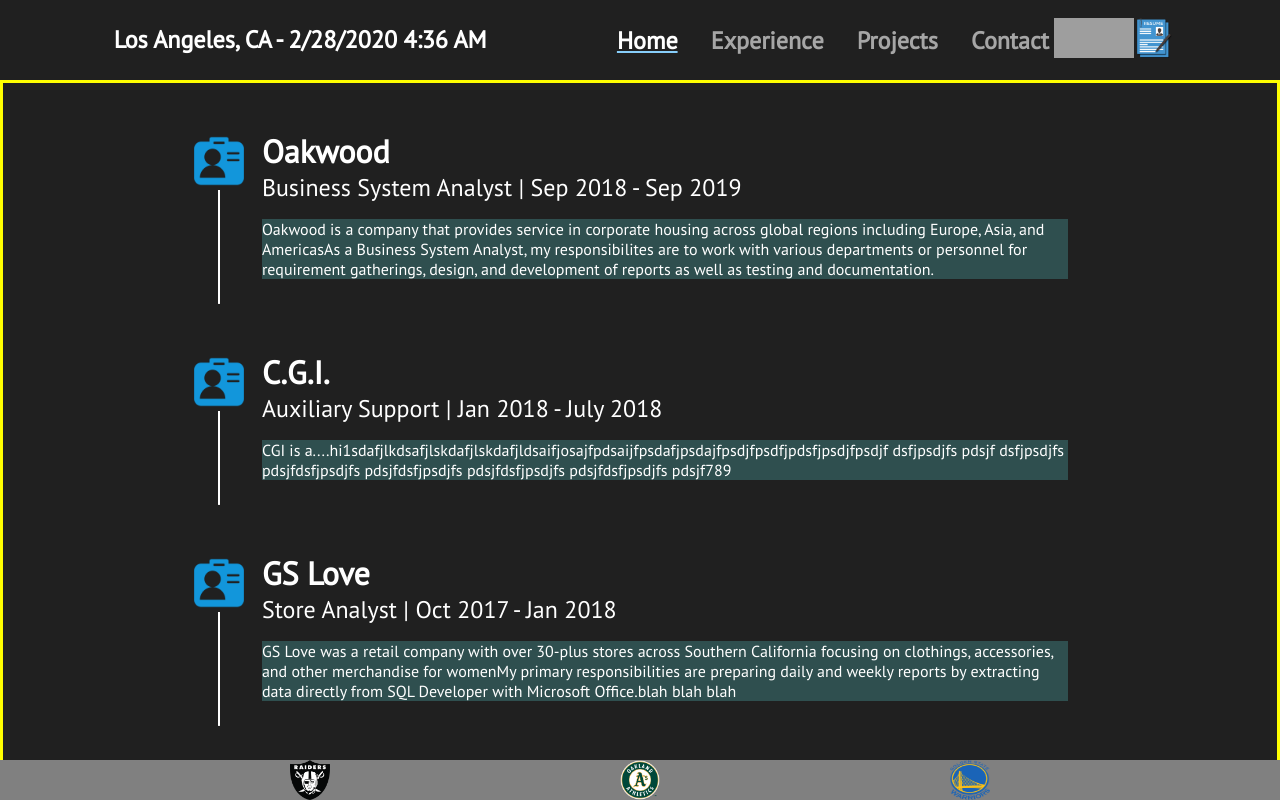
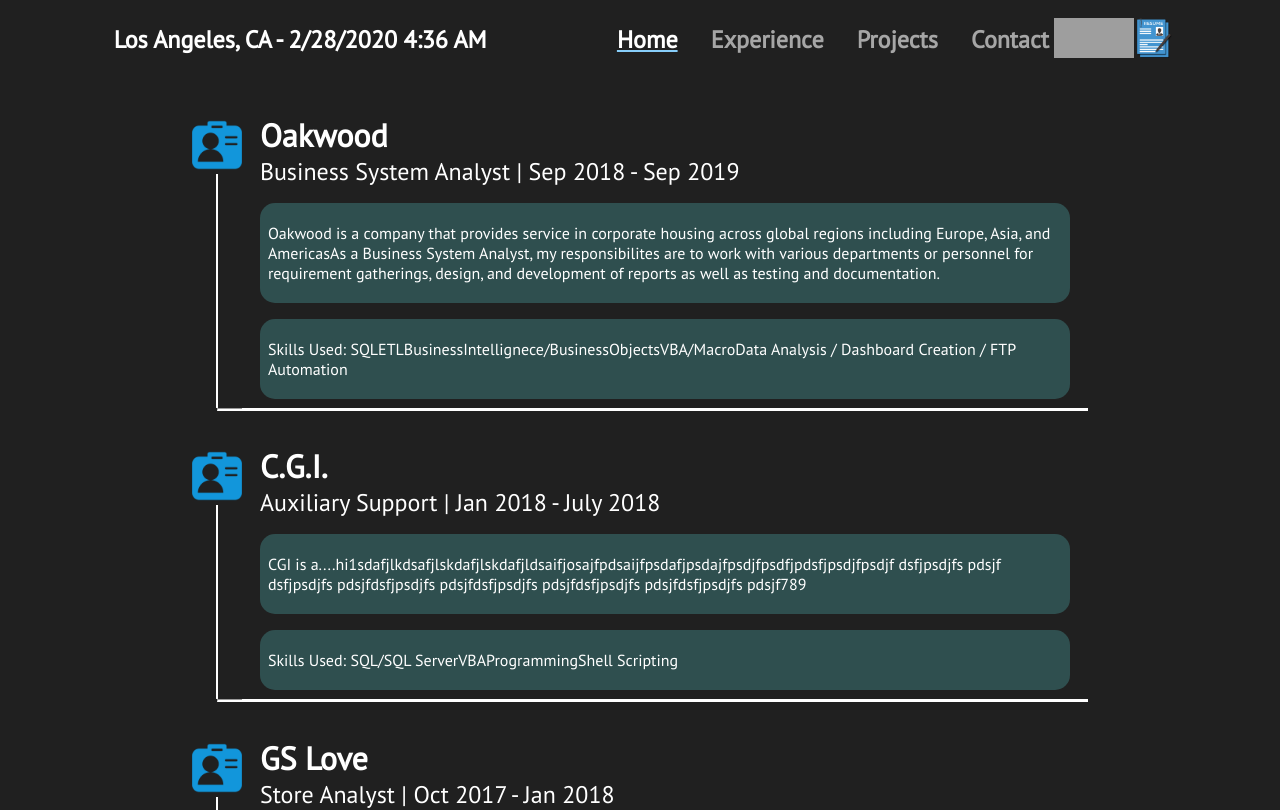
Before and after one commit to edistyping/ek-portfolio-new, a React (Create React App) app: page /experience in a window 1280 px wide. Shown: the top 810 px of the page. Built offline with nearby package versions, Linux system fonts and the light colour scheme; grey boxes are pictures that could not be loaded.

Commit message:
- CSS changes - Experience 90% done!

```diff
--- a/src/App.css
+++ b/src/App.css
@@ -10,7 +10,6 @@
   flex-direction: column;
   align-items: stretch;
 
-  color: lightseagreen;
   background-color: #202020;
 
 }
@@ -68,14 +67,12 @@
 
 .Body {
   width: 100%;
-  height: 85%;
+  height: auto;
 
   padding: 0;
   margin: 0;
 
-  background-position: 0;
-  background-repeat: no-repeat;
-
+  background-color: #202020;
 }
 
 
--- a/src/App.js
+++ b/src/App.js
@@ -14,7 +14,6 @@
 
       <Body/>
 
-      <Footer/>
     </div>
   );
 }
--- a/src/components/Experience.js
+++ b/src/components/Experience.js
@@ -62,9 +62,7 @@
     const jobList = [job0, job1, job2];
 
     return (
-        <div style={{height: "100%", borderStyle: "solid", borderColor: "yellow"}}>
-
-
+        <div style={{height: "auto", backgroundColor: "#202020"}}>
                         {jobList.map((i) =>
                             <div className="main-experience">
                                 <div className="experience-left">
@@ -74,15 +72,23 @@
                                     <div className="experience-left-bottom">
 
                                     </div>
+
+                                    <hr className="test"/>
+
                                 </div>
 
                                 <div className="experience-right">
                                     <p style={{ fontWeight: "bold", fontSize: "2em", padding: "0", margin: "0"}}>{i.employer}</p>
                                     <p style={{ fontSize: "1.5em", padding: "0", margin: "0"}}>{i.title} | {i.start_date} - {i.end_date}</p>
 
-                                    <div style={{ backgroundColor: "DarkSlateGrey", }}>
+                                    <div style={{ backgroundColor: "DarkSlateGrey", borderRadius: "15px", padding: "0.5vh 1vh", margin: "2vh 0" }}>
                                       <p>{i.description}</p>
                                     </div>
+
+                                    <div style={{ backgroundColor: "DarkSlateGrey", borderRadius: "15px", padding: "0.5vh 1vh", margin: "2vh 0 0 0"}}>
+                                      <p>Skills Used: {i.skills} </p>
+                                    </div>
+
                                 </div>
                             </div>
 
--- a/src/css/Experience.css
+++ b/src/css/Experience.css
@@ -1,10 +1,11 @@
 .main-experience {
     width: 70%;
-    margin: 3% auto;
+    margin: 2% auto;
     color: white;
 
     display: flex;
     flex-direction: row;
+
 }
 
 .jobicon {
@@ -21,13 +22,22 @@
 .experience-left-bottom {
     height: 100%;
     width: 100%;
-    background: linear-gradient(white, white) no-repeat center/2px 100%;
     margin: 0;
     padding: 0;
+
+    background: linear-gradient(white, white) no-repeat center/2px 100%;
 }
 
-
+.test {
+    width: 50%;
+    margin: 0 0 0 50%;
+    padding: 0;
+    border-bottom: 2px solid white;
+}
 
 .experience-right {
     padding: 1% 2%;
+
+    border-bottom-style: solid;
+
 }
```
